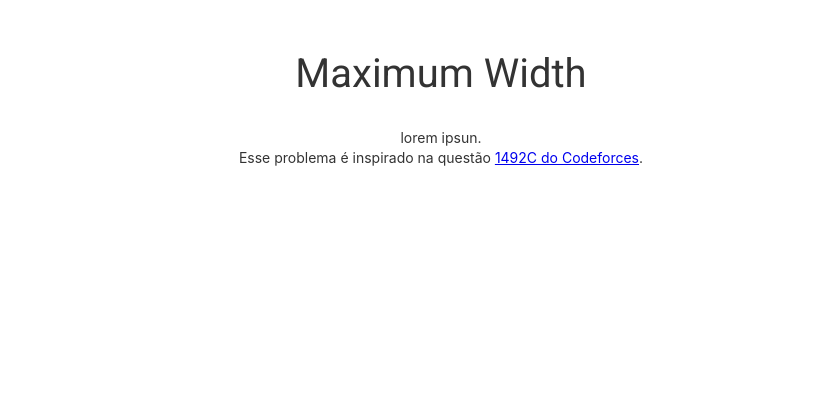
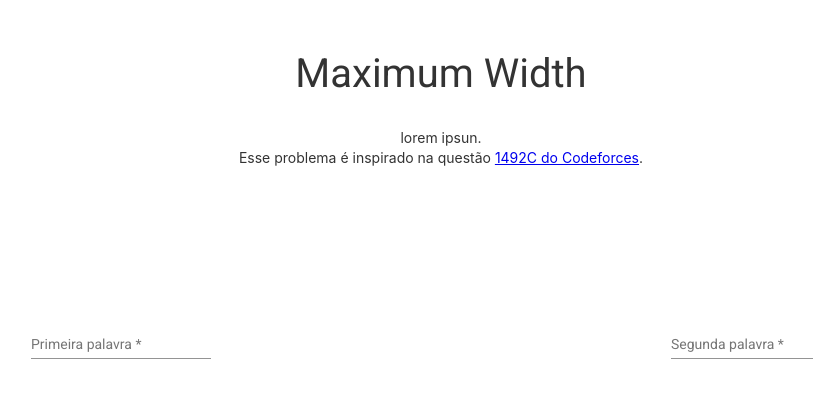
Before and after one commit to projeto-de-algoritmos/DC_Marbles, an Angular app: page / in a window 1280 px wide. Shown: the top 398 px of the page, without its empty margins (199-1012 px from the left). Built offline with nearby package versions, Linux system fonts and the light colour scheme.

Commit message:
Creates initial front
Co-authored-by: Saleh Kader <saleh.nazih.dev@gmail.com>

```diff
--- a/src/app/app.component.html
+++ b/src/app/app.component.html
@@ -7,3 +7,20 @@ Esse problema é inspirado na questão <a href="https://codeforces.com/problemse
 </p>
 
 <br />
+
+<mat-grid-list cols="2" rowHeight="2:1" class="mat-grid_height">
+    <mat-grid-tile>
+        <mat-form-field class="example-form-field">
+            <mat-label>Primeira palavra</mat-label>
+            <input matInput type="text" [formControl]="string1FormControl">
+        </mat-form-field>
+    </mat-grid-tile>
+    <mat-grid-tile>
+        <mat-form-field class="example-form-field">
+            <mat-label>Segunda palavra</mat-label>
+            <input matInput type="text" [formControl]="string2FormControl">
+        </mat-form-field>
+    </mat-grid-tile>
+</mat-grid-list>
+
+<h1 class="title">{{ result }}</h1>
--- a/src/app/app.component.ts
+++ b/src/app/app.component.ts
@@ -1,4 +1,5 @@
 import { Component } from '@angular/core';
+import { FormControl, Validators } from '@angular/forms';
 
 @Component({
   selector: 'app-root',
@@ -6,5 +7,7 @@ import { Component } from '@angular/core';
   styleUrls: ['./app.component.scss']
 })
 export class AppComponent {
-  title = 'dc';
+  string1FormControl = new FormControl('', [Validators.required,]);
+  string2FormControl = new FormControl('', [Validators.required,]);
+  result = '';
 }
--- a/src/app/app.module.ts
+++ b/src/app/app.module.ts
@@ -5,6 +5,7 @@ import { AppRoutingModule } from './app-routing.module';
 import { AppComponent } from './app.component';
 import { MaterialModule } from './material.module';
 import { BrowserAnimationsModule } from '@angular/platform-browser/animations';
+import { FormsModule, ReactiveFormsModule } from '@angular/forms';
 
 @NgModule({
   declarations: [
@@ -13,8 +14,10 @@ import { BrowserAnimationsModule } from '@angular/platform-browser/animations';
   imports: [
     BrowserModule,
     AppRoutingModule,
+    BrowserAnimationsModule,
     MaterialModule,
-    BrowserAnimationsModule
+    ReactiveFormsModule,
+    FormsModule
   ],
   providers: [],
   bootstrap: [AppComponent]
```
